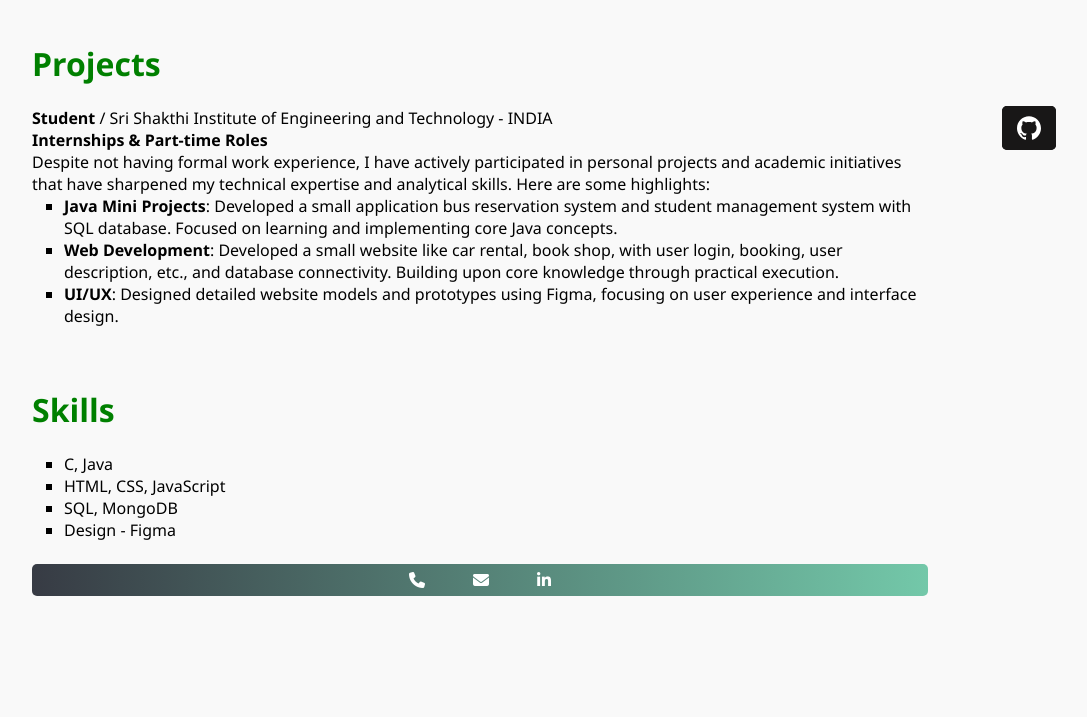
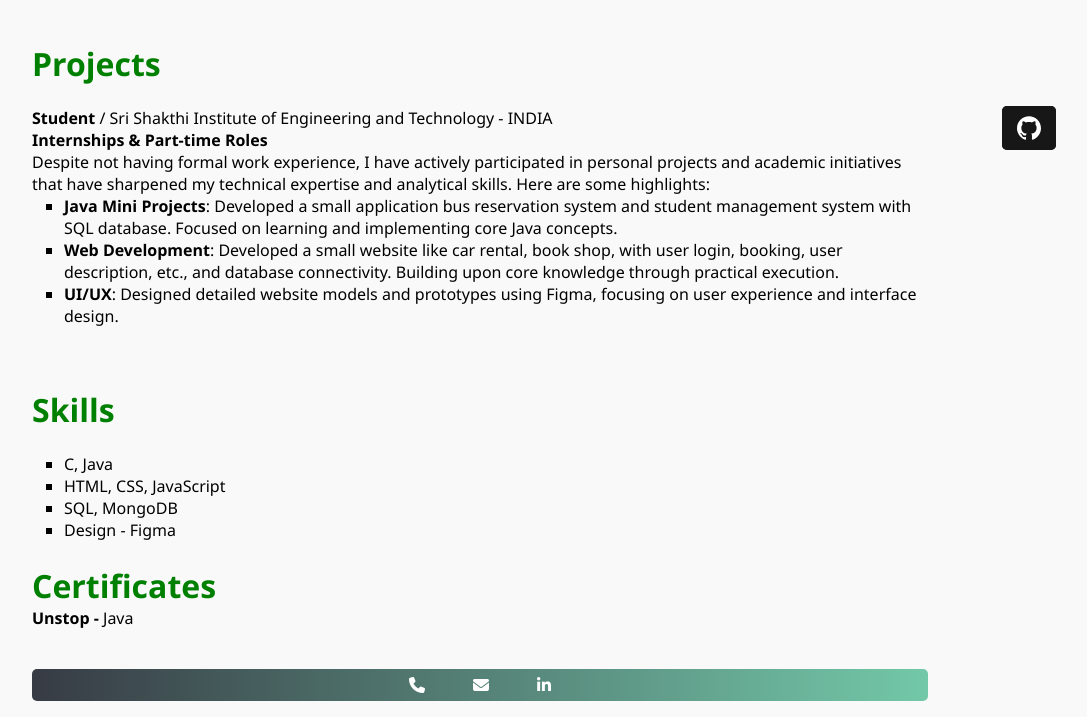
Before and after one commit to bala00790/bala00790, a plain HTML site: page index.html in a window 1280 px wide. Shown: the part 610-1327 px from the top of the page, without its empty margins (160-1247 px from the left). Before the commit the page ends 1222 px from the top, so only its background shows below. Drawn offline with Linux system fonts and the light colour scheme.

Commit message:
Update index.html

```diff
--- a/index.html
+++ b/index.html
@@ -219,6 +219,10 @@
                     color-stop(.5, rgba(255, 255, 255, .2)),
                     color-stop(.5, transparent), to(transparent));
         }
+
+        .section7{
+            width: 70%;
+        }
     </style>
     <link rel="stylesheet" href="https://cdnjs.cloudflare.com/ajax/libs/font-awesome/6.6.0/css/all.min.css"
         integrity="s[ha512-Kc323vGBEqzTmouAECnVceyQqyqdsSiqLQISBL29aUW4U/M7pSPA/gEUZQqv1cwx4OnYxTxve5UMg5GT6L4JJg=="
@@ -301,6 +305,10 @@
             <li>Design - Figma</li>
         </ul>
     </div>
+    <div class="section7">
+        <h1 class="section-title color-primary"> Certificates</h1>
+        <p><Strong>Unstop - </Strong>Java</p>
+    </div>
     <div class="section6">
         <a href="tel:+91 8610163060">
             <i class="fa-solid fa-phone text-white"></i>
```
